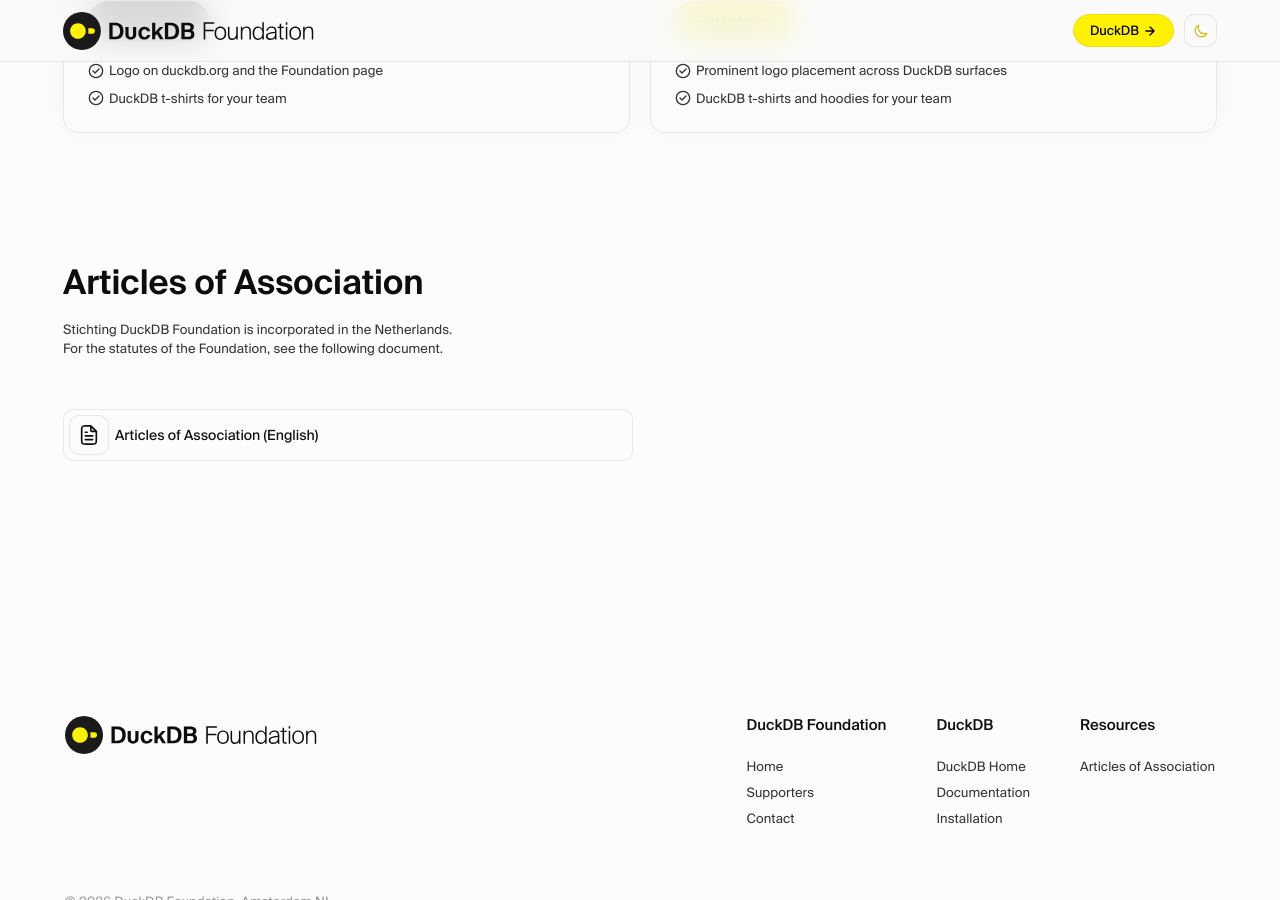
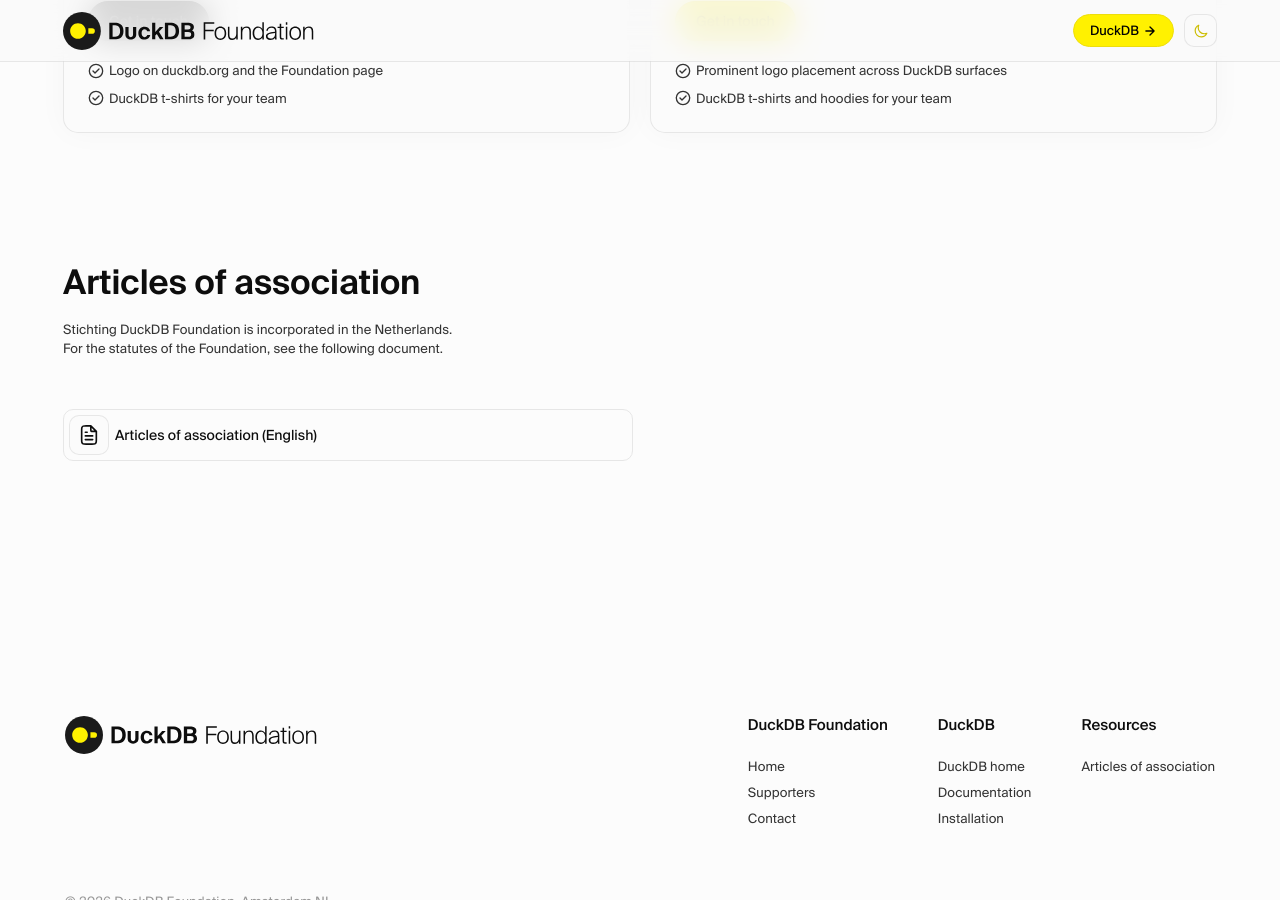
Before and after one commit to duckdb/duckdb-foundation, a Jekyll site: the page built from index.html, in a window 1280 px wide and 900 px high, scrolled down 2094 px. Built offline with Jekyll 4.4.1, drawn with Linux system fonts in a browser that asks for light colours.

Commit message:
Use sentence case on the landing page

```diff
--- a/_includes/footer.html
+++ b/_includes/footer.html
@@ -14,13 +14,13 @@
 					</div>
 					<div>
 						<p class="footer-title">DuckDB</p>
-						<a href="https://duckdb.org/" target="_blank" rel="noopener">DuckDB Home</a><br/>
+						<a href="https://duckdb.org/" target="_blank" rel="noopener">DuckDB home</a><br/>
 						<a href="https://duckdb.org/docs/" target="_blank" rel="noopener">Documentation</a><br/>
 						<a href="https://duckdb.org/install/" target="_blank" rel="noopener">Installation</a>
 					</div>
 					<div>
 						<p class="footer-title">Resources</p>
-						<a href="{{ site.baseurl }}/pdf/deed-of-incorporation-stichting-duckdb-foundation.pdf" target="_blank" rel="noopener">Articles of Association</a>
+						<a href="{{ site.baseurl }}/pdf/deed-of-incorporation-stichting-duckdb-foundation.pdf" target="_blank" rel="noopener">Articles of association</a>
 					</div>
 				</div>
 			</div>
--- a/_includes/header.html
+++ b/_includes/header.html
@@ -2,7 +2,7 @@
 	<div class="headerline">
 		<div class="headercontent">
 			<div class="duckdbhome">
-				<a href="{{ site.baseurl }}/"><img src="{{ site.baseurl }}/images/logo/DuckDB_Foundation-horizontal.svg" alt="DuckDB Foundation Logo for Download" class="downloadlogo"></a>
+				<a href="{{ site.baseurl }}/"><img src="{{ site.baseurl }}/images/logo/DuckDB_Foundation-horizontal.svg" alt="DuckDB Foundation logo for download" class="downloadlogo"></a>
 				<div id="foundation_logo"></div>
 			</div>
 			<div class="options">
--- a/index.html
+++ b/index.html
@@ -174,14 +174,14 @@ max_page_width: large
 <section class="foundation-articles" id="articles">
 	<div class="wrap">
 		<div class="section-header">
-			<h2 class="display-2">Articles of Association</h2>
+			<h2 class="display-2">Articles of association</h2>
 			<p>Stichting DuckDB Foundation is incorporated in the Netherlands.<br/>For the statutes of the Foundation, see the following document.</p>
 		</div>
 		<div class="box-link-wrapper">
 			<div class="box-link half-width">
 				<a href="{{ site.baseurl }}/pdf/deed-of-incorporation-stichting-duckdb-foundation.pdf" target="_blank"></a>
 				<span class="symbol"><svg class="icon"><use href="#file-06"></use></svg></span>
-				<span>Articles of Association (English)</span>
+				<span>Articles of association (English)</span>
 				<svg class="chevron"><use href="#chevron-right"></use></svg>
 			</div>
 		</div>
```
